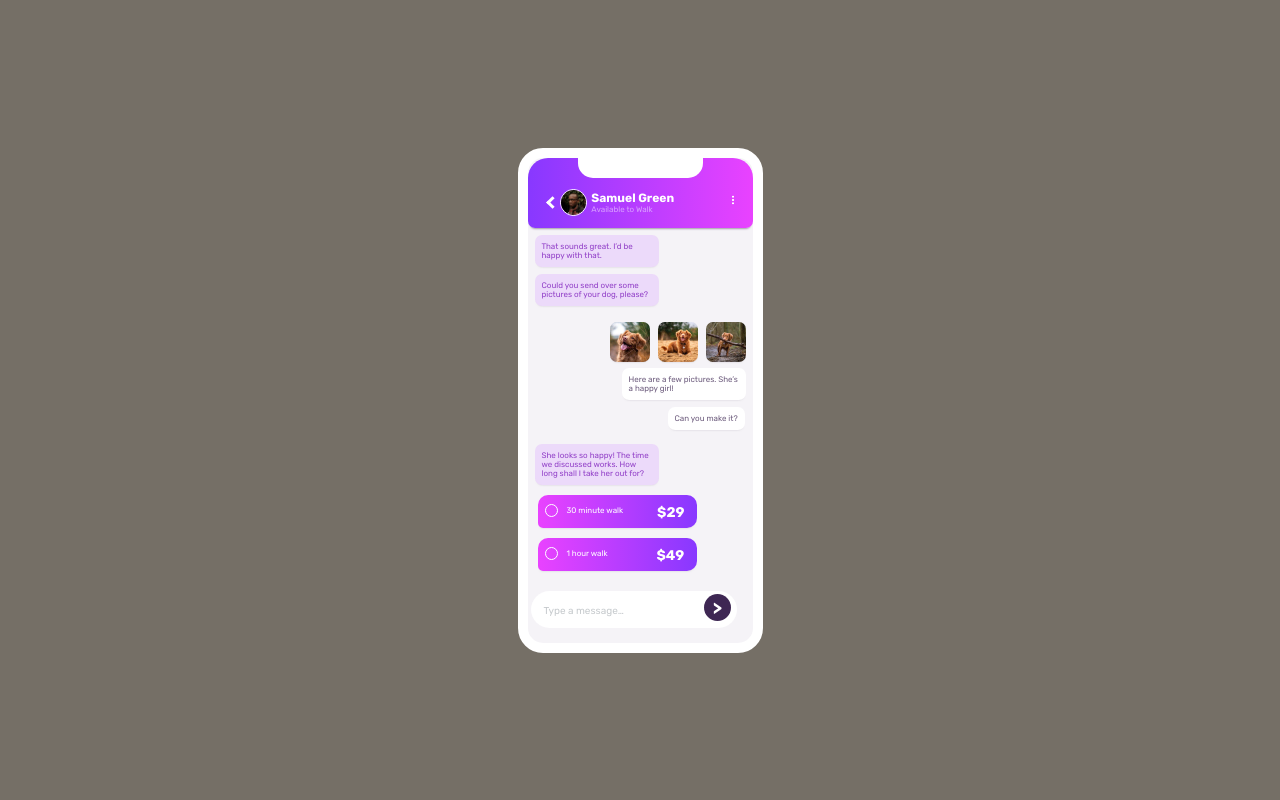
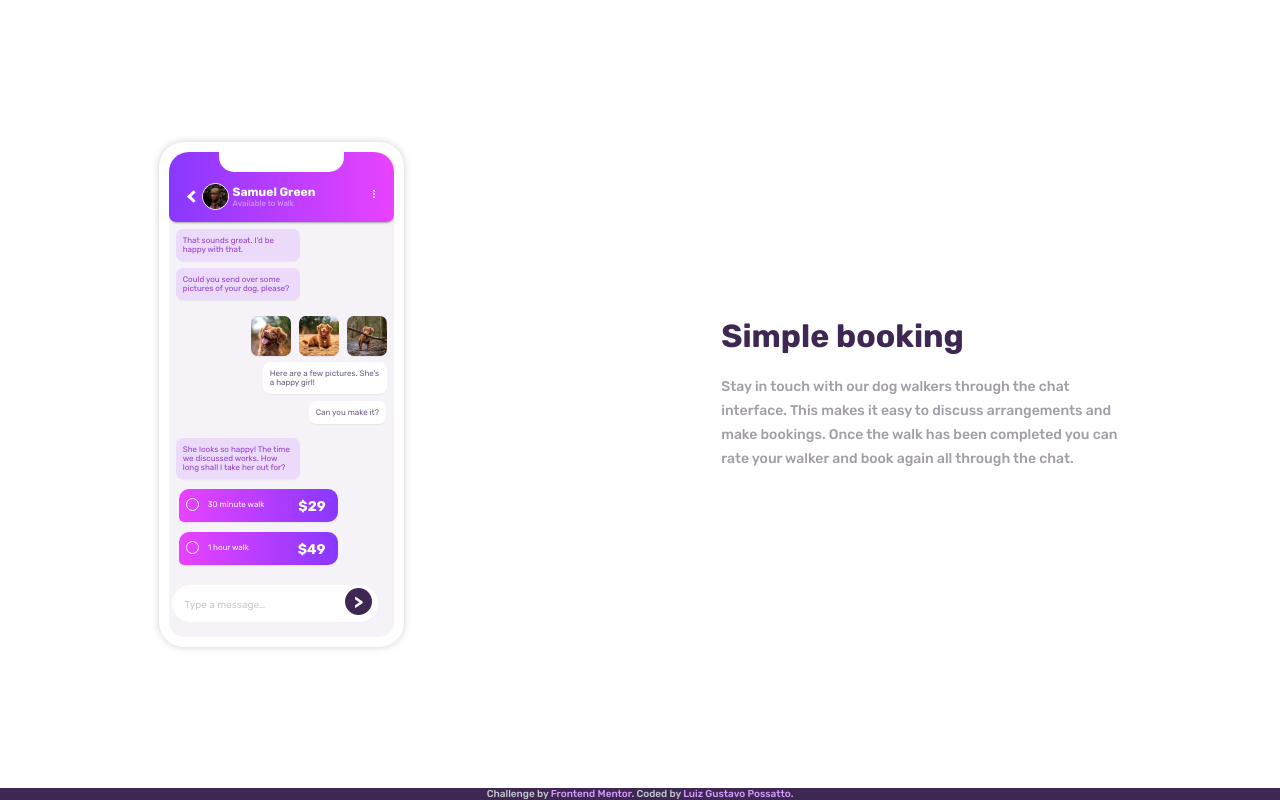
Before and after one commit to LGPossatto/Forntend-Mentor-Challenges, a plain HTML site: page chat-app-css-illustration-master/index.html in a window 1280 px wide. Drawn offline with Linux system fonts and the light colour scheme.

Commit message:
chat-app-css-illustration-master final(unfinished)

```diff
--- a/chat-app-css-illustration-master/index.html
+++ b/chat-app-css-illustration-master/index.html
@@ -11,6 +11,7 @@
 </head>
 
 <body>
+  <div class="flex">
     <div class="cell-body">
       <div class="cell-top">
         <div class="cell-top-white"></div>
@@ -22,7 +23,7 @@
         </div>
         <div class="cell-dot-menu"></div>
       </div>
-    <div  class="cell-main">
+      <div class="cell-main">
         <div class="cell-txt-you">
           <p>That sounds great. I’d be happy with that.</p>
         </div>
@@ -55,41 +56,25 @@
         </div>
         <div class="cell-msg-box">
           <p>Type a message…</p>
-        <div class="cell-msg-box-button"><p>></p></div>
+          <div class="cell-msg-box-button">
+            <p>></p>
           </div>
         </div>
-
       </div>
-
-
-
-
-
-
-
-
-
-
-
-
-
-
-
-
-
-
-
-
-
-  <!--
-  Simple booking
-
-  Stay in touch with our dog walkers through the chat interface. This makes it easy to discuss arrangements and make bookings. Once the walk has been completed you can rate your walker and book again all through the chat.
-
+    </div>
+    <div class="side-txt">
+      <h1>Simple booking</h1>
+      <p>Stay in touch with our dog walkers through the chat interface. This makes it easy to discuss arrangements and
+        make bookings. Once the walk has been completed you can rate your walker and book again all through the chat.
+      </p>
+    </div>
+  </div>
+  <footer>
     <div class="attribution">
-    Challenge by <a href="https://www.frontendmentor.io?ref=challenge" target="_blank">Frontend Mentor</a>. Coded by <a href="#">Luiz Gustavo Possatto</a>.
+      Challenge by <a href="https://www.frontendmentor.io?ref=challenge" target="_blank">Frontend Mentor</a>. Coded by
+      <a href="https://github.com/LGPossatto/Forntend-Mentor-Challenges/tree/master/chat-app-css-illustration-master">Luiz Gustavo Possatto</a>.
     </div>
-  -->
+  </footer>
 </body>
 
 </html>
--- a/chat-app-css-illustration-master/styles/_layout.scss
+++ b/chat-app-css-illustration-master/styles/_layout.scss
@@ -20,6 +20,8 @@
     height: 485px;
     border: 10px solid $white;
     border-radius: 25px;
+    box-shadow: 0 0px 7px rgba($dark-grayish-violet, 0.5);
+
 
 
     .cell-top{
--- a/chat-app-css-illustration-master/styles/_variables.scss
+++ b/chat-app-css-illustration-master/styles/_variables.scss
@@ -5,7 +5,7 @@ $moderate-violet: rgb(146, 65, 200); /*(chat on the left)*/
 $desaturated-dark-violet: hsl(271, 15%, 43%); /*(chat on the right)*/
 $grayish-blue: hsl(206, 6%, 79%); /*(placeholder text)*/
 $very-dark-desaturated-violet: hsl(271, 36%, 24%); /*(main heading)*/
-$dark-grayish-violet: hsl(270, 7%, 64%); /*(paragraph)*/
+$dark-grayish-violet: rgb(163, 157, 170); /*(paragraph)*/
 
 /*gradients*/
 
--- a/chat-app-css-illustration-master/styles/style.scss
+++ b/chat-app-css-illustration-master/styles/style.scss
@@ -17,12 +17,52 @@ html, body{
 }
 
 body{
-    background-color: rgb(117, 111, 102);
     display: flex;
-    justify-content: center;
+    flex-direction: column;
+}
+
+.flex{
+    flex: 1 0 auto;
+    display: flex;
+    justify-content: space-around;
     align-items: center;
+    flex-wrap: wrap;
 }
 
 .cell-body{
     @include cell-layout();
 }
+
+.side-txt{
+    width: 400px;
+
+    h1{
+        padding-bottom: 20px;
+
+        font-size: 32px;
+        font-weight: 700;
+        color: $very-dark-desaturated-violet;
+    }
+
+    p{
+        font-size: 14px;
+        font-weight: 500;
+        color: $dark-grayish-violet;
+        line-height: 24px;
+    }
+}
+
+.attribution{
+    background-color: $very-dark-desaturated-violet;
+    width: 100%;
+    font-size: 10px;
+    font-weight: 500;
+    color: $grayish-blue;
+    text-align: center;
+
+    a{
+        font-size: 10px;
+        font-weight: 500;
+        color: $pale-violet;
+    }
+}
```
Also changed, not shown: chat-app-css-illustration-master/design/desktop-design.jpg (deleted), chat-app-css-illustration-master/design/desktop-preview.jpg (deleted), chat-app-css-illustration-master/design/mobile-design.jpg (deleted), chat-app-css-illustration-master/styles/style.css, 3 other files. Lines whose indentation alone changed are shown as unchanged.
